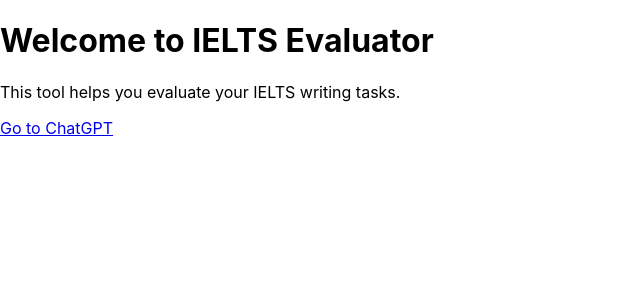
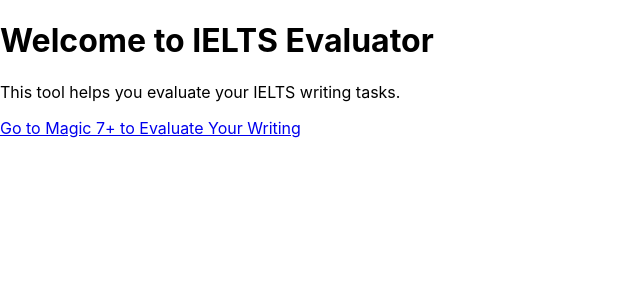
Before and after one commit to ellyjj1/ielts-evaluator-frontend, a React (Create React App) app: page / in a window 1280 px wide. Shown: the top 300 px of the page, without its empty margins (0-640 px from the left). Built offline with nearby package versions, Linux system fonts and the light colour scheme.

Commit message:
update the mainpage

```diff
--- a/src/Components/Home.js
+++ b/src/Components/Home.js
@@ -6,7 +6,7 @@
         <div>
             <h1>Welcome to IELTS Evaluator</h1>
             <p>This tool helps you evaluate your IELTS writing tasks.</p>
-            <Link to="/chatgpt">Go to ChatGPT</Link>
+            <Link to="/chatgpt">Go to Magic 7+ to Evaluate Your Writing</Link>
         </div>
     );
 }
```
